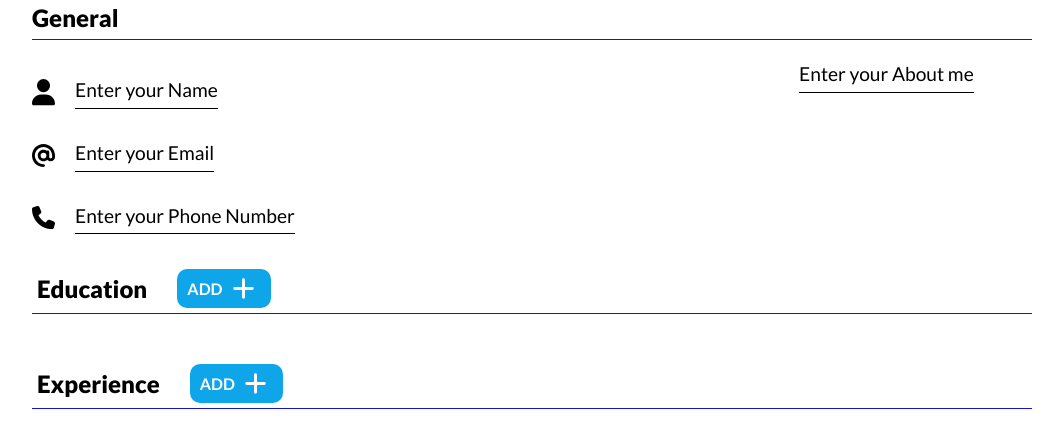
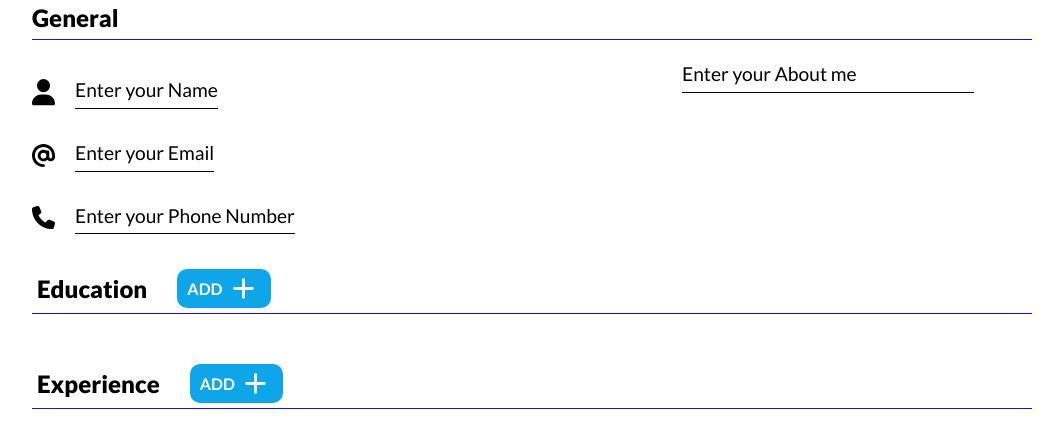
Before and after one commit to ehsan-saf/cv-app, a React (Vite) app: page / in a window 1280 px wide. Shown: the top 448 px of the page, without its empty margins (108-1171 px from the left). Built offline with nearby package versions, Linux system fonts and the light colour scheme.

Commit message:
Widen about textarea

```diff
--- a/src/components/Info.jsx
+++ b/src/components/Info.jsx
@@ -56,13 +56,29 @@ export function Textarea({ infoName, icon }) {
   }
 
   return (
-    <div className="info-container">
+    <div
+      className="info-container"
+      style={{
+        width: 400,
+      }}
+    >
       {isEditing ? (
-        <button className="btn confirm-button" onClick={toggleMode}></button>
+        <button
+          className="btn confirm-button"
+          onClick={toggleMode}
+          style={{
+            flex: "none",
+          }}
+        ></button>
       ) : (
         <button className="btn edit-button" onClick={toggleMode}></button>
       )}
-      <label className="info-label">
+      <label
+        className="info-label"
+        style={{
+          flex: 1,
+        }}
+      >
         {icon}
         {isEditing ? (
           <>
@@ -70,10 +86,18 @@ export function Textarea({ infoName, icon }) {
               className="textarea"
               onChange={handleChange}
               value={text}
+              style={{
+                flex: 1,
+              }}
             ></textarea>
           </>
         ) : (
-          <p className="info">
+          <p
+            className="info"
+            style={{
+              flex: 1,
+            }}
+          >
             {text.trim() === "" ? `Enter your ${infoName}` : text}
           </p>
         )}
```
